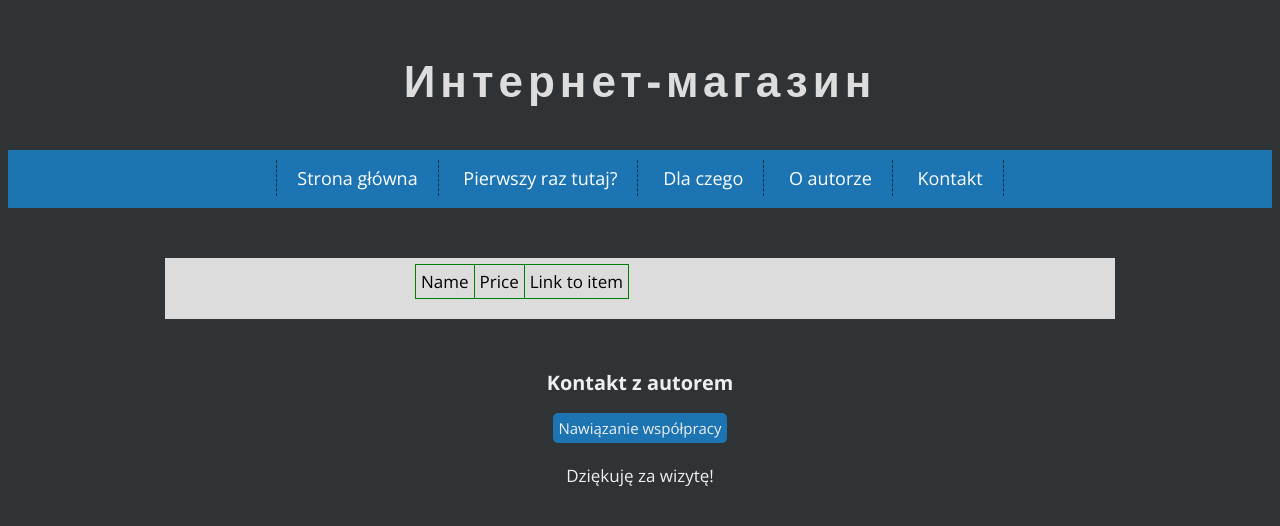
After one commit to elena100880/STUDY-PROJECT, a Symfony app: template templates/products/index.html.twig in a window 1280 px wide. The commit adds this page. Shown: the top 526 px of the page. Run offline with Twig, Linux system fonts and the light colour scheme; the template is opened without the code that fills it, so the values that code supplies are empty; some libraries are stand-ins or nearby versions.

Commit message:
select from DB -> two pages:  1) with all  items-> link to -> 2) page with one item

```diff
--- a/composer.json
+++ b/composer.json
@@ -35,7 +35,8 @@
         "symfony/debug-pack": "*",
         "symfony/maker-bundle": "^1.20",
         "symfony/profiler-pack": "*",
-        "symfony/test-pack": "*"
+        "symfony/test-pack": "*",
+        "symfony/var-dumper": "5.1.*"
     },
     "config": {
         "optimize-autoloader": true,
--- /dev/null
+++ b/html/css/prods.css
@@ -0,0 +1,16 @@
+.content {
+	width: 700px;
+	padding-left: 250px;
+	padding-top: 6px;
+	padding-bottom: 10px;
+	text-align: left;
+}
+table {
+	margin-bottom: 10px;
+	border-collapse: collapse;
+}
+td, th {
+	border: 1px solid green;
+	border-collapse: collapse;
+	padding: 5px;
+}
--- /dev/null
+++ b/templates/products/index.html.twig
@@ -0,0 +1,27 @@
+{% extends 'base.html.twig' %}
+
+{% block stylesheets1 %}
+            <link rel="stylesheet" href="/css/prods.css">
+
+{% endblock %}
+
+{% block content %}
+
+
+
+
+        <table>
+            <tr>
+                <td>Name</td><td>Price</td><td>Link to item</td>
+            </tr>
+    {% for item in products %}
+            <tr>
+                <td> {{item.name}} </td><td> {{item.price}} </td> <td><a href="{{ path('product', {id: item.id}) }}">go to item</a></td>
+            </tr>
+    {% endfor %}
+        </table>
+
+
+
+
+{% endblock %}
```
Also changed, not shown: config/routes.yaml (+8 -4 lines), html/css/prod.css (+5 -2 lines), src/Controller/ProductController.php (deleted, +0 -27 lines), src/Controller/ProductsController.php (added, +50 -0 lines), templates/product/index.html.twig (+2 -14 lines), html/css/reg.css (line endings or trailing spaces), 1 other file.
